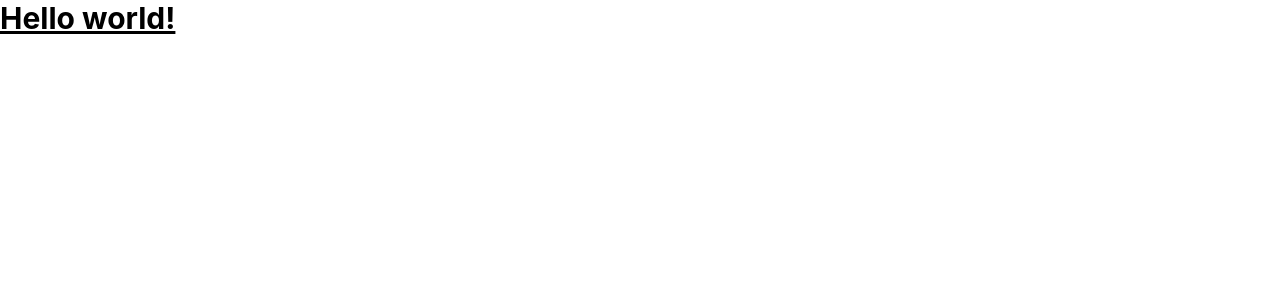
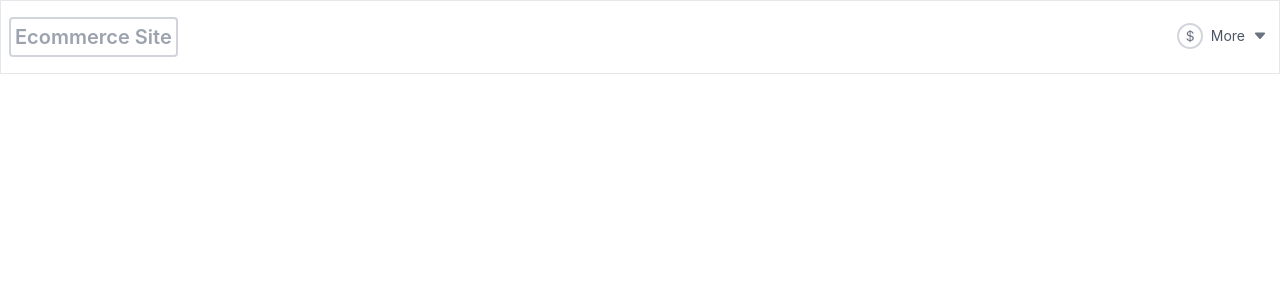
Before and after one commit to WinZawOoDev/ecommerce_site, a React (Create React App) app: page / in a window 1280 px wide. Shown: the top 300 px of the page. Built offline with nearby package versions, Linux system fonts and the light colour scheme.

Commit message:
created menubox

```diff
--- a/src/App.js
+++ b/src/App.js
@@ -1,13 +1,10 @@
-
-import './App.css';
+import Main from "./components/Main";
 
 function App() {
   return (
-    <div className='container mx-auto'>
-      <h1 className="text-3xl font-bold underline">
-        Hello world!
-      </h1>
-    </div>
+    <>
+      <Main />
+    </>
   );
 }
 
--- /dev/null
+++ b/src/components/Header.js
@@ -0,0 +1,71 @@
+import React, { useState } from 'react'
+import { Menu } from '@headlessui/react'
+import { BsCurrencyDollar, BsFillCaretDownFill, BsCheck2 } from 'react-icons/bs'
+
+export default function Header() {
+
+
+    const currency = [{ id: 1, name: "USD" }, { id: 2, name: "MMK" }];
+    const [selectedCurrency, setSelectedCurrency] = useState(currency[0]);
+
+
+    function topMostSection() {
+        return (
+            <div className="flex items-center justify-between">
+
+                {/* Logo */}
+                <div className='border-2 border-gray-300 px-1 py-1 rounded'>
+                    <span className='font-semibold text-xl text-gray-400 capitalize'>ecommerce site</span>
+                </div>
+
+                <div className='flex items-center'>
+                    <MenuBox items={currency} selectedItem={selectedCurrency} setSelectedItem={setSelectedCurrency} />
+                </div>
+            </div>);
+    }
+
+    return (
+        <>
+            {topMostSection()}
+        </>
+    )
+}
+
+
+function MenuBox({ items, selectedItem, setSelectedItem }) {
+    return (
+        <div className='w-auto'>
+            <Menu as="div" className="relative inline-block">
+                {
+                    ({ open }) => (
+                        <>
+                            <Menu.Button className={`relative inline-flex items-center  ${open && "z-50 border-t border-x border-gray-200 rounded-t-sm bg-white"}`}>
+                                <span className='p-1 border-2 border-gray-300 rounded-full text-gray-500 m-1 text-sm'><BsCurrencyDollar /></span>
+                                <span className='text-gray-600 mx-1 text-sm'>More</span>
+                                <span className='mx-1 text-gray-500 text-sm'><BsFillCaretDownFill /></span>
+                            </Menu.Button>
+
+                            <Menu.Items className="absolute w-48 right-0 z-10 border border-gray-200 rounded-tl-sm rounded-b-sm bg-white shadow-sm" style={{ marginTop: "-3px" }}>
+                                <div className=' w-full px-2 py-3'>
+                                    {
+                                        items.map(item => (
+                                            <Menu.Item key={item.id} as="div" className={({ active }) => `flex items-center justify-center cursor-pointer rounded p-1 ${active && 'bg-orange-500'}`}>
+                                                {
+                                                    ({ active }) => (
+                                                        <>
+                                                            {active ? <span className='w-1/2 ml-2'><BsCheck2 /></span> : <span className='w-1/2 ml-2'></span>}
+                                                            <span className='w-1/2 ml-4'>{item.name}</span>
+                                                        </>)
+                                                }
+                                            </Menu.Item>
+                                        ))
+                                    }
+                                </div>
+                            </Menu.Items>
+                        </>
+                    )
+                }
+            </Menu>
+        </div>
+    );
+}
--- /dev/null
+++ b/src/components/Main.js
@@ -0,0 +1,10 @@
+import React from 'react'
+import Header from './Header'
+
+export default function Main() {
+    return (
+        <div className='container mx-auto py-4 px-2 border border-gray-200'>
+            <Header />
+        </div>
+    )
+}
```
